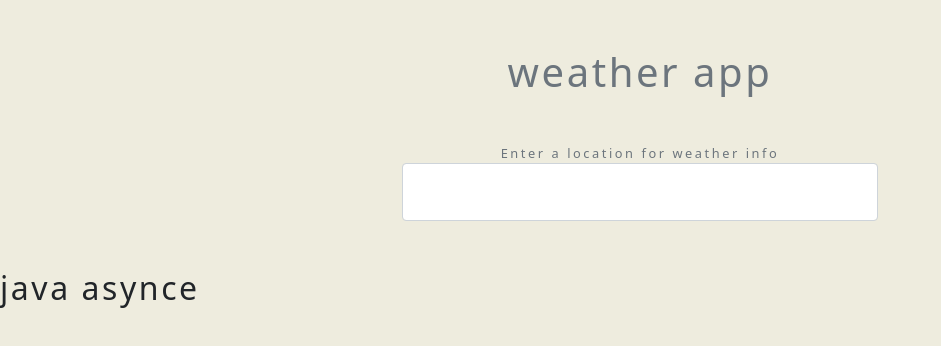
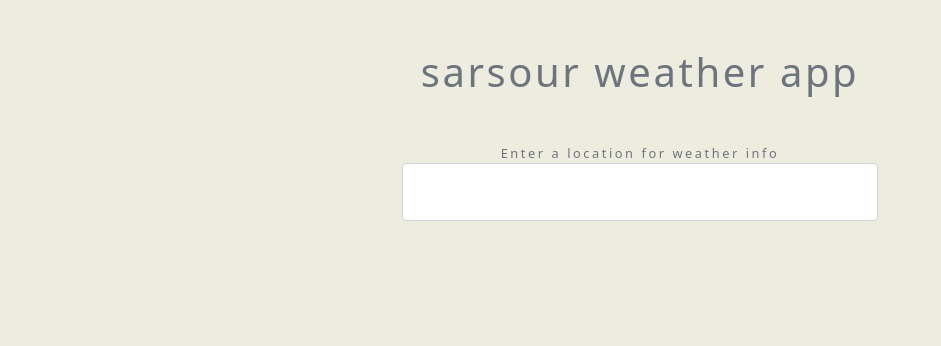
Before and after one commit to m-trex/weathersar, a plain HTML site: page index.html in a window 1280 px wide. Shown: the whole page, without its empty margins (0-941 px from the left). Drawn offline with Linux system fonts and the light colour scheme.

Commit message:
Update index.html

```diff
--- a/index.html
+++ b/index.html
@@ -4,13 +4,13 @@
     <meta name="viewport" content="width=device-width, initial-scale=1.0">
     <link rel="stylesheet" href="/bootstrap.min.css">
     <link rel="stylesheet" href="/css.css">
-    <title> weather app</title>
+    <title> sarsour weather app</title>
 </head>
 <body>
 
 
     <div class="container my-5 mx-auto">
-        <h1 class="text-muted text-center my-5"> weather app </h1>
+        <h1 class="text-muted text-center my-5"> sarsour weather app </h1>
         <form  class="change-control text-center text-muted my-4">
             <label for="city"> Enter a location for weather info </label>
             <input type="text" name="city" class="form-control p-3">
@@ -31,12 +31,12 @@
         </div>
     </div>
 
-    <h2> java asynce </h2>
+
 
 
 
     <script src="/caste.js"></script>
-    <script src="app.js"></script>
+    <script src="/app.js"></script>
 
 </body>
 </html>
```
